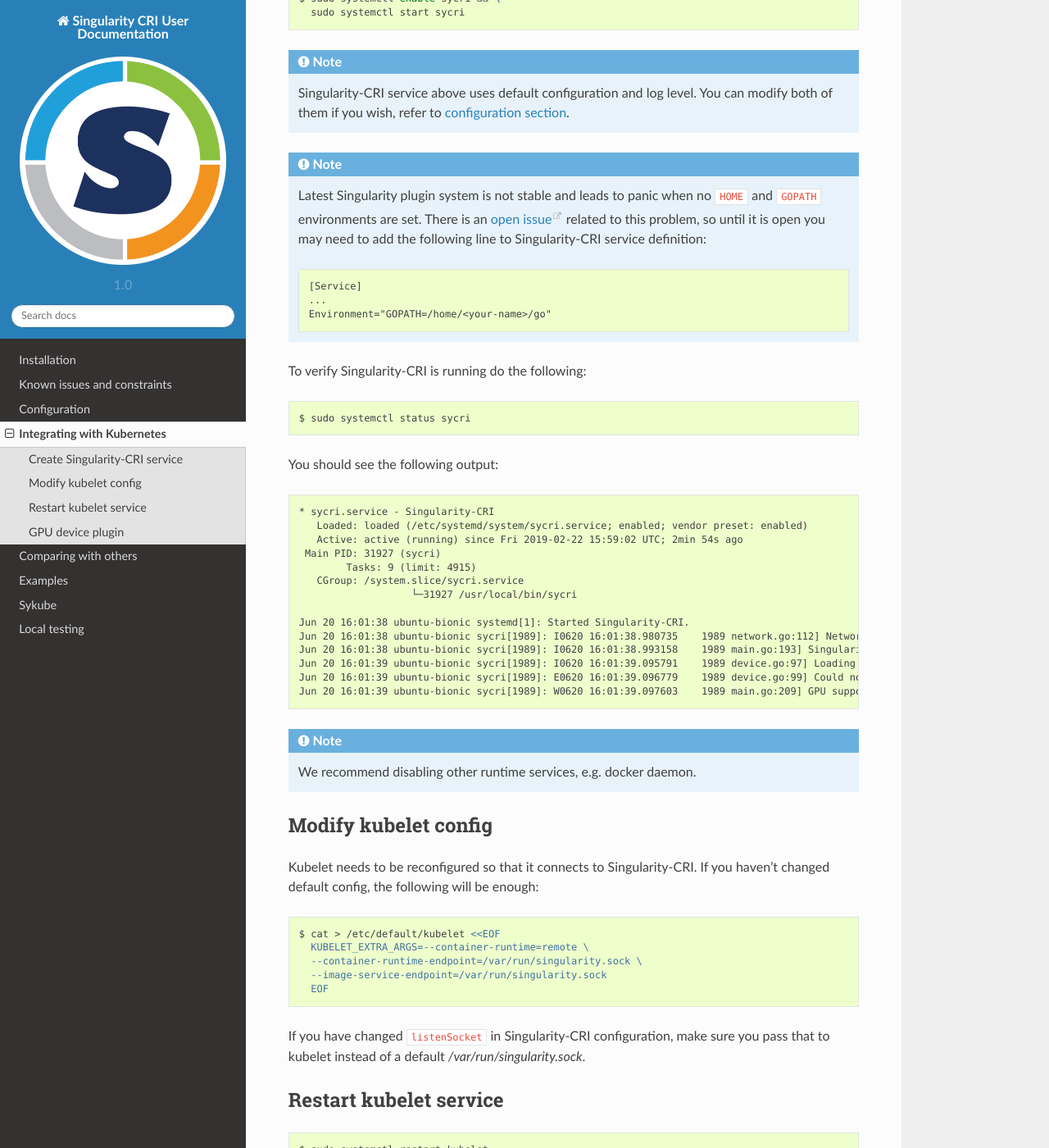
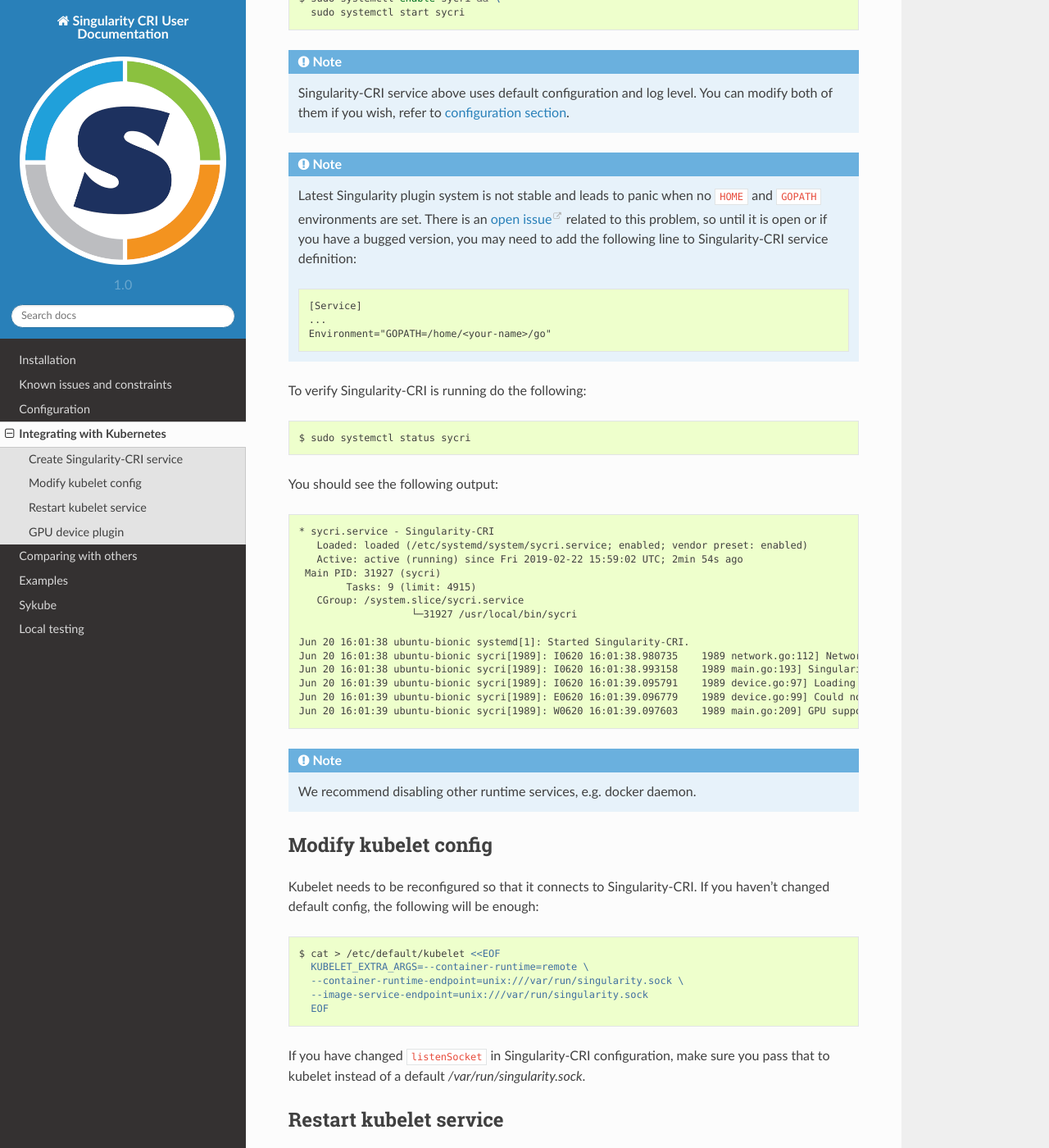
Before and after one commit to sylabs/singularity-cri-userdocs, a Sphinx documentation site: the page built from docs/k8s.rst, in a window 1280 px wide and 1400 px high, scrolled down 1032 px. Shown: the whole window at 82% size. Built offline with Sphinx 7.4.7 and the Read the Docs theme 2.0.0, drawn with Linux system fonts in a browser that asks for light colours.

```diff
--- a/docs/installation.rst
+++ b/docs/installation.rst
@@ -65,7 +65,7 @@ The following assumes you want set up Singularity-CRI outside ``GOPATH``.
 
 	$ git clone https://github.com/sylabs/singularity-cri.git && \
 	  cd singularity-cri && \
-	  git checkout tags/v1.0.0-beta.2 -b v1.0.0-beta.2 && \
+	  git checkout tags/v1.0.0-beta.3 -b v1.0.0-beta.3 && \
 	  make && \
 	  sudo make install
 
--- a/docs/k8s.rst
+++ b/docs/k8s.rst
@@ -58,8 +58,8 @@ Enable and start service afterwards:
 
 	Latest Singularity plugin system is not stable and leads to panic when no ``HOME`` and ``GOPATH``
 	environments are set. There is an `open issue <https://github.com/sylabs/singularity/issues/3163>`_
-	related to this problem, so until it is open you may need to add the following line to
-	Singularity-CRI service definition:
+	related to this problem, so until it is open or if you have a bugged version,
+	you may need to add the following line to Singularity-CRI service definition:
 
 	.. code-block:: text
 
@@ -107,8 +107,8 @@ If you haven't changed default config, the following will be enough:
 
 	$ cat > /etc/default/kubelet <<EOF
 	  KUBELET_EXTRA_ARGS=--container-runtime=remote \
-	  --container-runtime-endpoint=/var/run/singularity.sock \
-	  --image-service-endpoint=/var/run/singularity.sock
+	  --container-runtime-endpoint=unix:///var/run/singularity.sock \
+	  --image-service-endpoint=unix:///var/run/singularity.sock
 	  EOF
 
 If you have changed ``listenSocket`` in Singularity-CRI configuration, make sure you pass that to kubelet
```
Also changed, not shown: docs/configuration.rst (+5 -3 lines).
